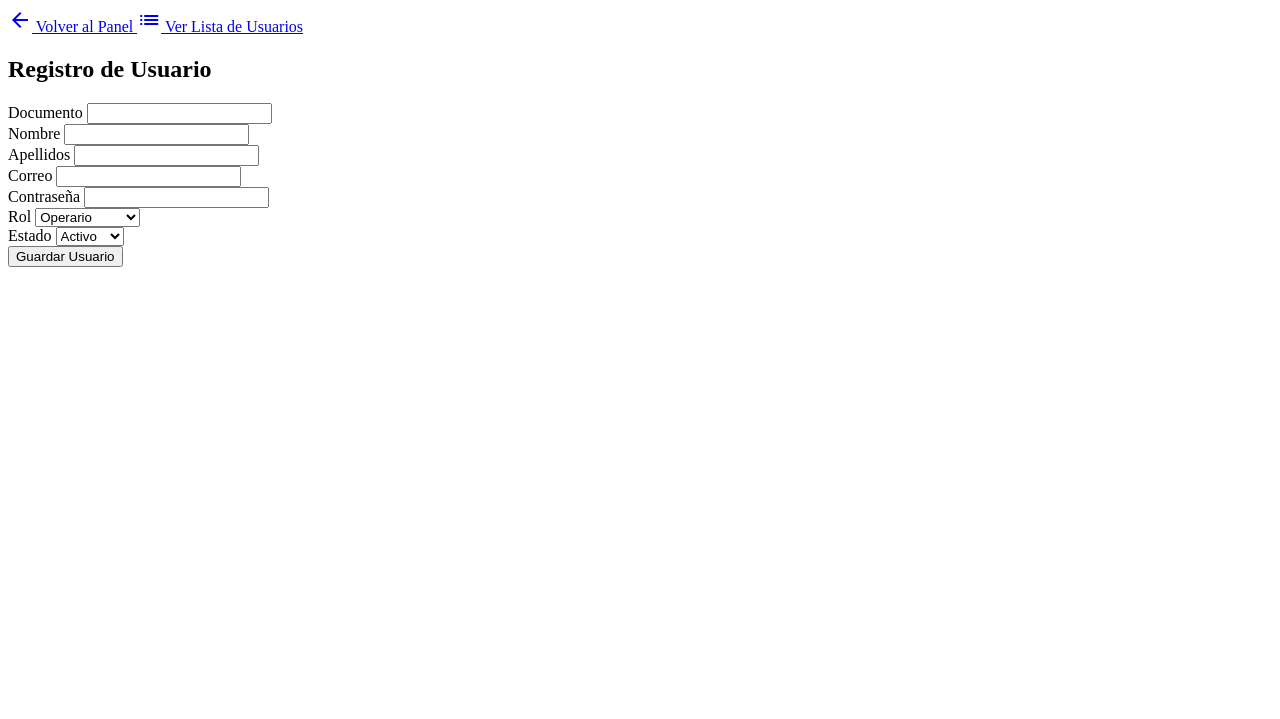
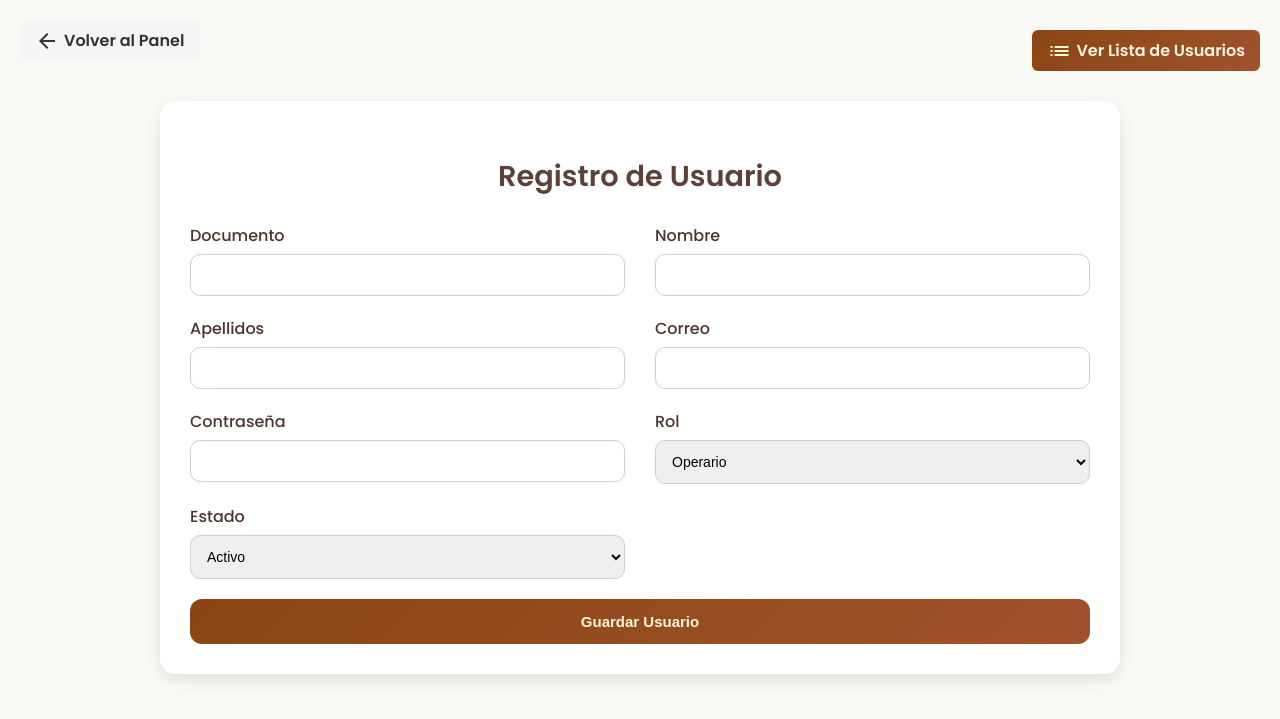
Before and after one commit to AlvaroF14/MD, a PHP site: page /admin/nuevoUsuario.php in a window 1280 px wide. Shown: the top 719 px of the page. Run offline with PHP 8.4, Linux system fonts and the light colour scheme.

Commit message:
style: archisvos css extraidos de los archivos php

```diff
--- /dev/null
+++ b/css/nuevoUsuario.css
@@ -0,0 +1,137 @@
+body {
+    font-family: 'Poppins', sans-serif;
+    background-color: #FAF9F6; /* fondo claro cálido */
+    color: #3E2723;
+    margin: 0;
+    padding: 20px;
+}
+
+.back-to-home {
+    display: inline-flex;
+    align-items: center;
+    gap: 8px;
+    text-decoration: none;
+    color: #5D4037;
+    font-weight: 500;
+    margin-bottom: 20px;
+    transition: color 0.3s ease;
+}
+.back-to-home:hover {
+    color: #8B4513;
+}
+
+.form-container {
+    max-width: 900px;
+    margin: 0 auto;
+    padding: 30px;
+    background: #FFF;
+    border-radius: 15px;
+    box-shadow: 0 6px 15px rgba(0,0,0,0.1);
+}
+
+.form-container h2 {
+    text-align: center;
+    margin-bottom: 25px;
+    font-size: 1.8rem;
+    color: #5D4037;
+    font-weight: 600;
+}
+
+.user-form {
+    display: grid;
+    grid-template-columns: repeat(2, 1fr);
+    gap: 20px 30px;
+}
+
+.form-group {
+    display: flex;
+    flex-direction: column;
+}
+
+.form-group label {
+    margin-bottom: 6px;
+    font-weight: 500;
+    color: #4E342E;
+}
+
+input, select {
+    padding: 12px;
+    border: 1px solid #D7CCC8;
+    border-radius: 10px;
+    font-size: 14px;
+    transition: border-color 0.3s ease, box-shadow 0.3s ease;
+}
+
+input:focus, select:focus {
+    border-color: #8B4513;
+    outline: none;
+    box-shadow: 0 0 0 2px rgba(139, 69, 19, 0.2);
+}
+
+.form-buttons {
+    display: flex;
+    gap: 15px;
+    margin-top: 20px;
+}
+
+.btn-guardar, .btn-lista{
+    grid-column: span 2;
+    padding: 14px;
+    background: linear-gradient(135deg, #8B4513, #A0522D);
+    color: #FFF8DC;
+    border: none;
+    border-radius: 12px;
+    font-weight: 600;
+    font-size: 15px;
+    cursor: pointer;
+    transition: all 0.3s ease;
+}
+.btn-guardar:hover {
+    background: linear-gradient(135deg, #A0522D, #8B4513);
+    transform: translateY(-2px);
+}
+
+.top-actions {
+    display: flex;
+    justify-content: space-between; /* uno a la izquierda y otro a la derecha */
+    align-items: center;
+    margin-bottom: 20px;
+}
+
+.back-to-home, .btn-lista-top {
+    display: flex;
+    align-items: center;
+    gap: 5px;
+    text-decoration: none;
+    font-weight: 600;
+    padding: 8px 15px;
+    border-radius: 6px;
+    transition: 0.3s ease;
+}
+
+.back-to-home {
+    background-color: #f5f5f5;
+    color: #333;
+}
+
+.back-to-home:hover {
+    background-color: #ddd;
+}
+
+.btn-lista-top {
+    background: linear-gradient(135deg, #8B4513, #A0522D);
+    color: #FFF8DC;
+}
+
+.btn-lista-top:hover {
+    background: linear-gradient(135deg, #A0522D, #8B4513);
+}
+
+@media (max-width: 768px) {
+    .user-form {
+        grid-template-columns: 1fr;
+    }
+    .btn-guardar {
+        grid-column: span 1;
+    }
+}
```
Also changed, not shown: css/crearProyecto.css (added, +110 -0 lines), css/index.css (+0 -54 lines), css/listaUsuarios.css (added, +90 -0 lines).
